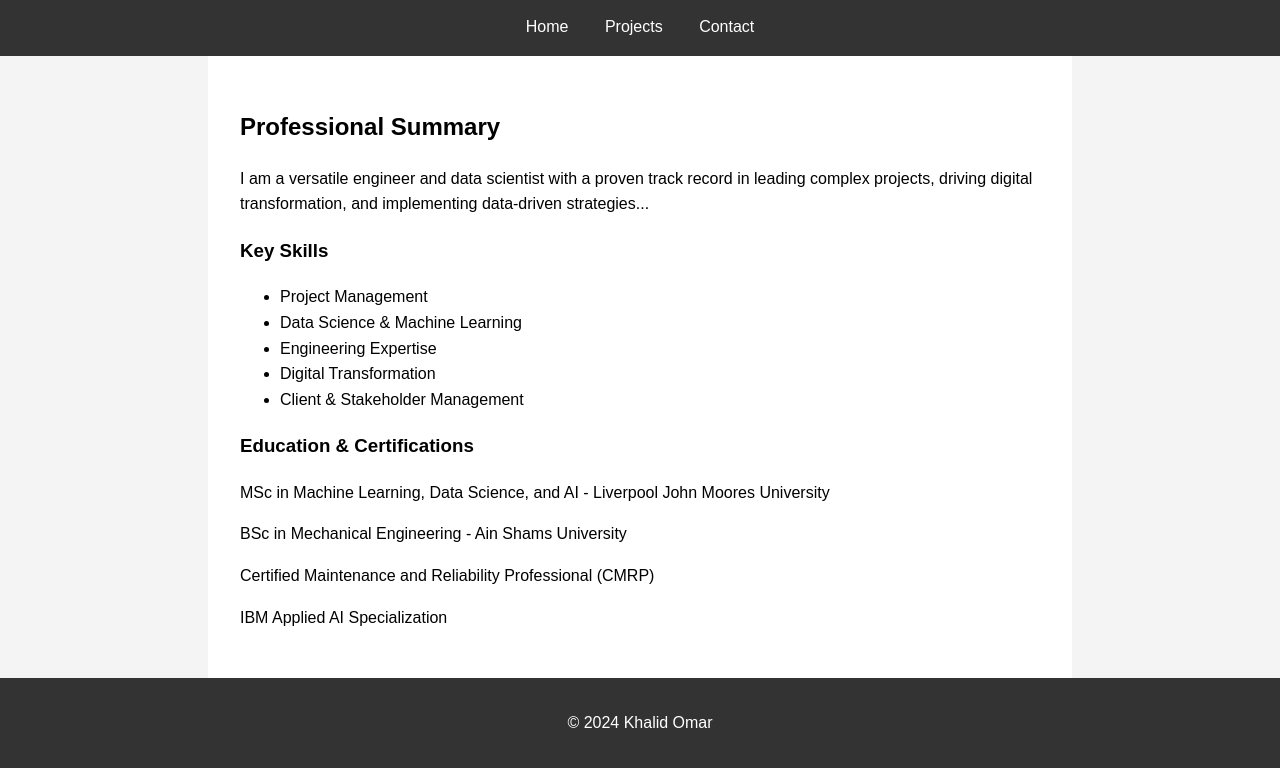
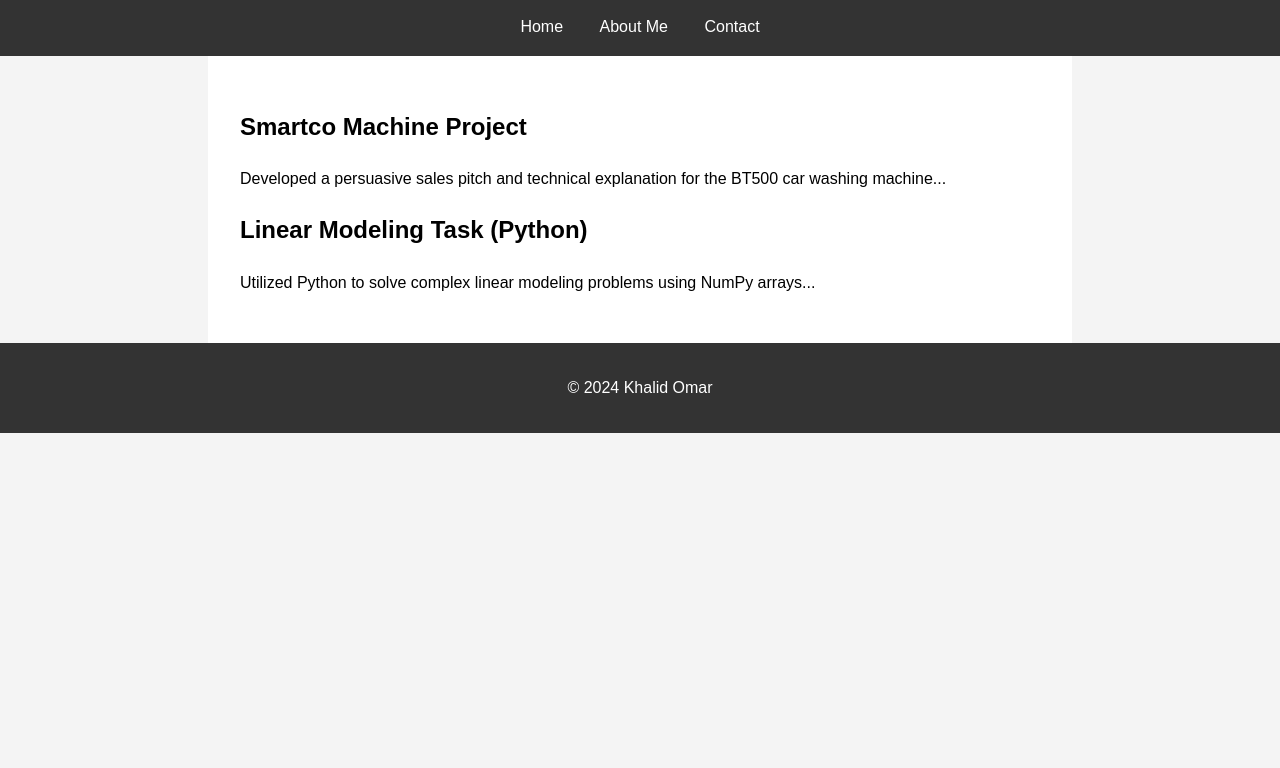
Before and after one commit to khalidmomar/Eng.Khalid-Omar-portfolio, a plain HTML site: page projects.html in a window 1280 px wide. Shown: the part 96-864 px from the top of the page. After the commit the page ends 800 px from the top, so only its background shows below. Drawn offline with Linux system fonts and the light colour scheme.

Commit message:
Update projects.html

```diff
--- a/projects.html
+++ b/projects.html
@@ -3,37 +3,27 @@
 <head>
     <meta charset="UTF-8">
     <meta name="viewport" content="width=device-width, initial-scale=1.0">
-    <title>About - Khalid Omar</title>
+    <title>Projects - Khalid Omar</title>
     <link rel="stylesheet" href="css/styles.css">
 </head>
 <body>
     <header>
-        <h1>About Me</h1>
+        <h1>Projects</h1>
         <nav>
             <a href="index.html">Home</a>
-            <a href="projects.html">Projects</a>
+            <a href="about.html">About Me</a>
             <a href="contact.html">Contact</a>
         </nav>
     </header>
 
     <section>
-        <h2>Professional Summary</h2>
-        <p>I am a versatile engineer and data scientist with a proven track record in leading complex projects, driving digital transformation, and implementing data-driven strategies...</p>
+        <h2>Smartco Machine Project</h2>
+        <p>Developed a persuasive sales pitch and technical explanation for the BT500 car washing machine...</p>
 
-        <h3>Key Skills</h3>
-        <ul>
-            <li>Project Management</li>
-            <li>Data Science & Machine Learning</li>
-            <li>Engineering Expertise</li>
-            <li>Digital Transformation</li>
-            <li>Client & Stakeholder Management</li>
-        </ul>
+        <h2>Linear Modeling Task (Python)</h2>
+        <p>Utilized Python to solve complex linear modeling problems using NumPy arrays...</p>
 
-        <h3>Education & Certifications</h3>
-        <p>MSc in Machine Learning, Data Science, and AI - Liverpool John Moores University</p>
-        <p>BSc in Mechanical Engineering - Ain Shams University</p>
-        <p>Certified Maintenance and Reliability Professional (CMRP)</p>
-        <p>IBM Applied AI Specialization</p>
+        <!-- Add more projects as needed -->
     </section>
 
     <footer>
```
